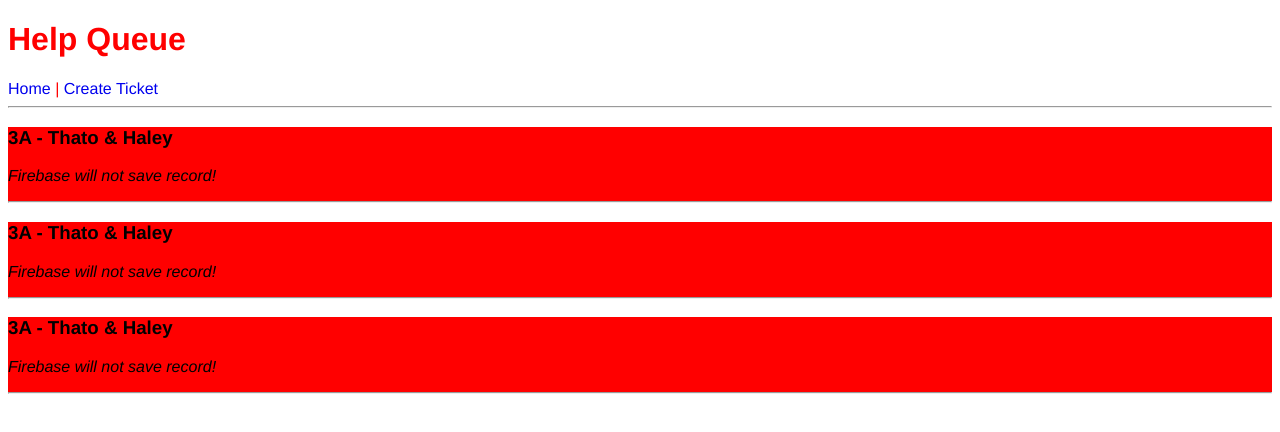
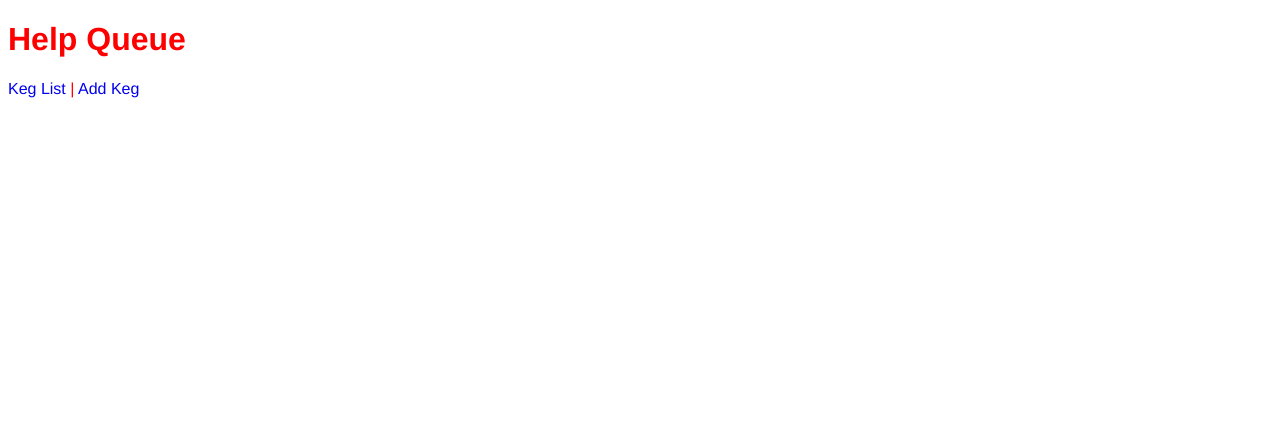
Before and after one commit to brenderbee/tap-room-react, a React app: page / in a window 1280 px wide. Shown: the top 432 px of the page. Built offline with nearby package versions, Linux system fonts and the light colour scheme.

Commit message:
Add KegList and NewKegForm to components and router.

```diff
--- a/src/components/App.jsx
+++ b/src/components/App.jsx
@@ -1,7 +1,7 @@
 import React from 'react';
 import Header from './Header';
-import TicketList from './TicketList';
-import NewTicketForm from './NewTicketForm';
+import KegList from './Keglist';
+import NewKegForm from './NewKegForm';
 import { Switch, Route } from 'react-router-dom';
 import Error404 from './Error404';
 
@@ -10,8 +10,8 @@ function App(){
     <div>
       <Header/>
       <Switch>
-        <Route exact path='/' component={TicketList} />
-        <Route path='/newticket' component={NewTicketForm} />
+        <Route exact path='/' component={KegList} />
+        <Route path='/newkeg' component={NewKegForm} />
         <Route component={Error404} />
       </Switch>
       <style jsx global>{`
--- a/src/components/Header.jsx
+++ b/src/components/Header.jsx
@@ -9,7 +9,7 @@ function Header(){
   return(
     <div style={headerStyles}>
       <h1 className="blue-bg">Help Queue</h1>
-      <Link to="/">Home</Link> | <Link to="/newticket">Create Ticket</Link>
+      <Link to="/">Keg List</Link> | <Link to="/newkeg">Add Keg</Link>
       <style jsx>{`
           .blue-bg:hover {
             cursor: pointer;
--- /dev/null
+++ b/src/components/KegList.jsx
@@ -0,0 +1,11 @@
+import React from 'react';
+
+function KegList() {
+
+  return(
+    <div>
+    </div>
+  );
+}
+
+export default KegList;
--- /dev/null
+++ b/src/components/NewKegForm.jsx
@@ -0,0 +1,11 @@
+import React from 'react';
+
+function NewKegForm() {
+
+  return(
+    <div>
+    </div>
+  );
+}
+
+export default NewKegForm;
--- a/src/components/NewTicketForm.jsx
+++ /dev/null
@@ -1,24 +0,0 @@
-import React from 'react';
-
-function NewTicketForm(){
-  return (
-    <div>
-      <form>
-        <input
-          type='text'
-          id='names'
-          placeholder='Pair Names'/>
-        <input
-          type='text'
-          id='location'
-          placeholder='Location'/>
-        <textarea
-          id='issue'
-          placeholder='Describe your issue.'/>
-        <button type='submit'>Help!</button>
-      </form>
-    </div>
-  );
-}
-
-export default NewTicketForm;
--- a/src/components/Ticket.jsx
+++ /dev/null
@@ -1,25 +0,0 @@
-import React from 'react';
-import PropTypes from 'prop-types';
-
-function Ticket(){
-  return (
-    <div>
-      <style jsx>{`
-        div {
-          background-color: red;
-        }
-      `}</style>
-      <h3>3A - Thato & Haley</h3>
-      <p><em>Firebase will not save record!</em></p>
-      <hr/>
-    </div>
-  );
-}
-
-Ticket.propTypes = {
-  names: PropTypes.string.isRequired,
-  location: PropTypes.string.isRequired,
-  issue: PropTypes.string
-};
-
-export default Ticket;
--- a/src/components/TicketList.jsx
+++ /dev/null
@@ -1,36 +0,0 @@
-import React from 'react';
-import Ticket from './Ticket';
-
-var masterTicketList = [
-  {
-    names: 'Thato and Haley',
-    location: '3A',
-    issue: 'Firebase won\'t save record. Halp.'
-  },
-  {
-    names: 'Sleater and Kinney',
-    location: '4B',
-    issue: 'Fox image not displaying on page, can only see duck?'
-  },
-  {
-    names: 'Imani & Jacob',
-    location: '9F',
-    issue: 'Donkey picture not displaying on hover in Zoology app. :('
-  }
-];
-
-function TicketList(){
-  return (
-    <div>
-      <hr/>
-      {masterTicketList.map((ticket, index) =>
-        <Ticket names={ticket.names}
-          location={ticket.location}
-          issue={ticket.issue}
-          key={index}/>
-      )}
-    </div>
-  );
-}
-
-export default TicketList;
```
